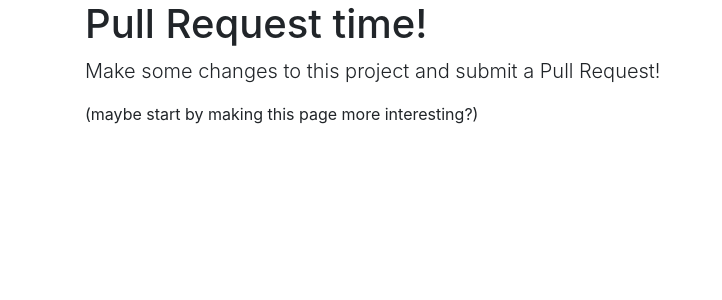
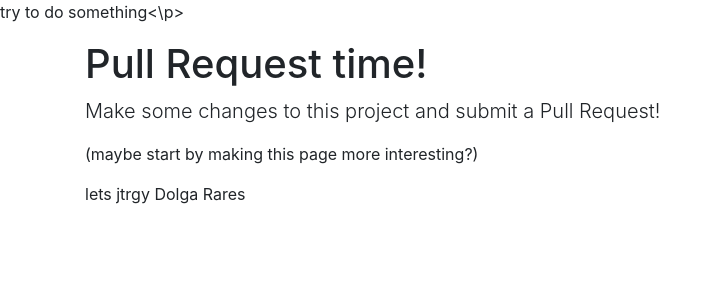
Before and after one commit to TechSocOpenSource/CoolProject, a Django app: page / in a window 1280 px wide. Shown: the part 58-358 px from the top of the page, without its empty margins (0-722 px from the left). Run offline with Django 3.2, Linux system fonts and the light colour scheme; some libraries are stand-ins or nearby versions.

Commit message:
Update base.html

```diff
--- a/templates/base.html
+++ b/templates/base.html
@@ -2,17 +2,20 @@
 <html lang="en">
 <head>
     <meta charset="UTF-8">
-    <title>Cool Project</title>
+    <title>Cool Project my first one</title>
 
     {% include '_components/head/bootstrap.html' %}
+
+
 </head>
 <body>
     {% include '_components/navigation/navigation.html' %}
-
+  <p> try to do something<\p>
     <div class="container">
         <h1>Pull Request time!</h1>
         <p class="lead">Make some changes to this project and submit a Pull Request!</p>
         <p>(maybe start by making this page more interesting?)</p>
+        <p> lets jtrgy Dolga Rares</p>
     </div>
 
 </body>
```
